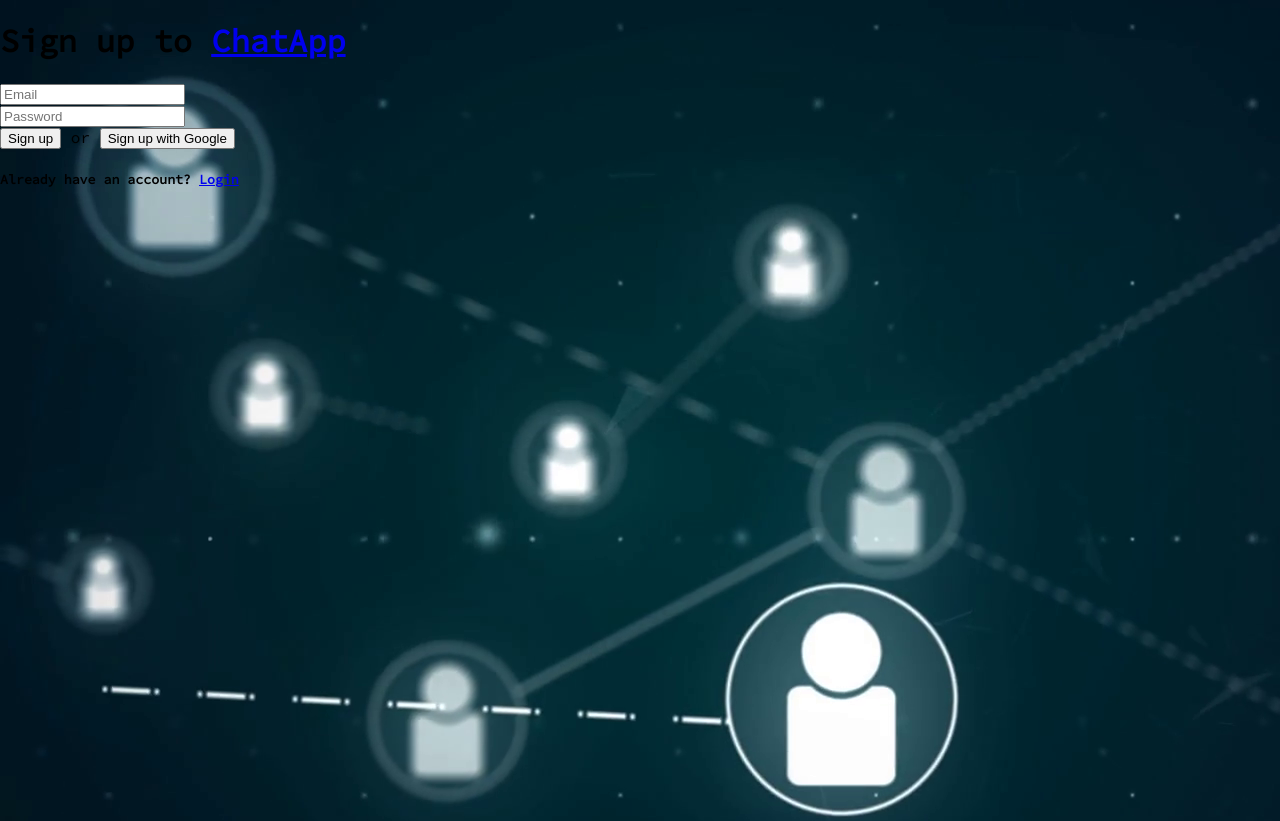
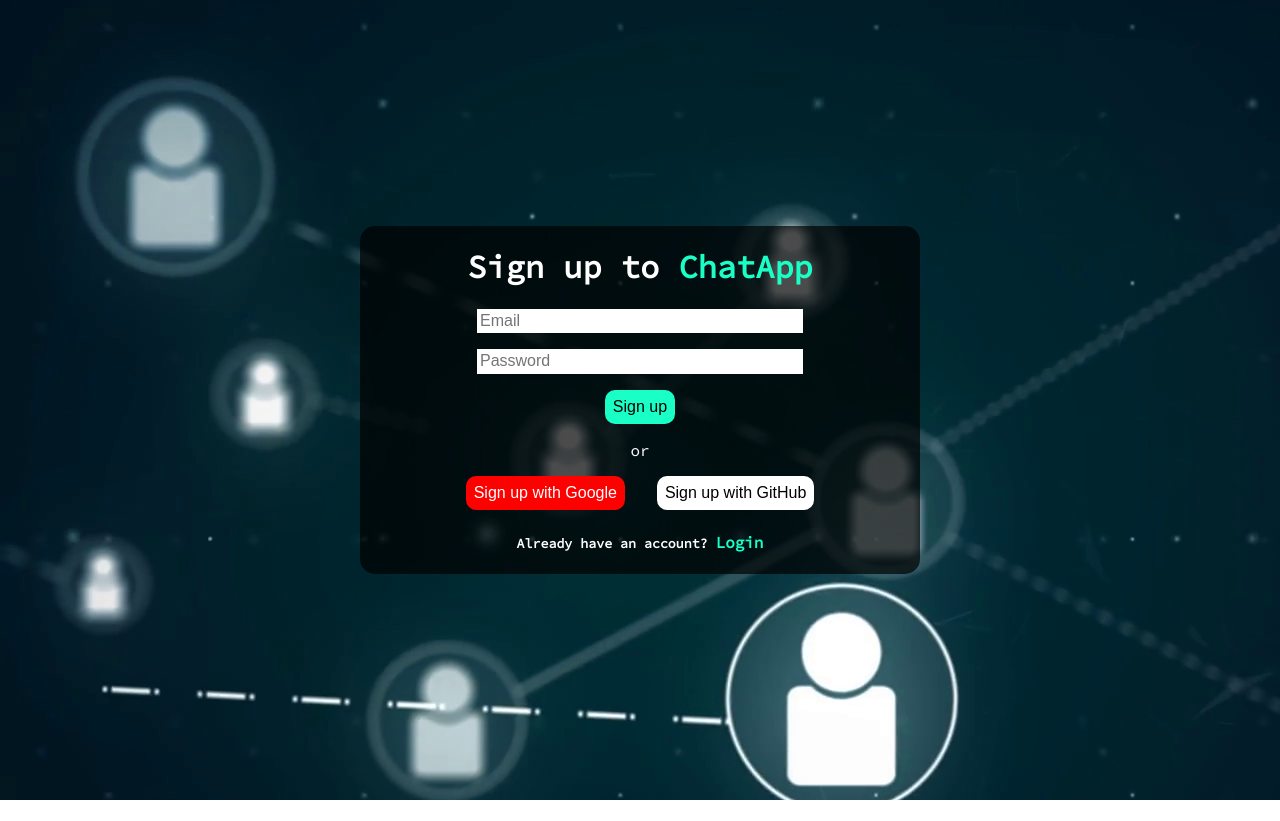
Before and after one commit to PrzemekSobolewski/Chat-App, a React (Create React App) app: page /signup in a window 1280 px wide. After the commit the page ends 800 px from the top, so only its background shows below. Built offline with nearby package versions, Linux system fonts and the light colour scheme; no server answers.

Commit message:
github and google login, sign up page styles

```diff
--- a/src/App.js
+++ b/src/App.js
@@ -19,7 +19,7 @@ const App = () => {
   useEffect(() => {
     auth().onAuthStateChanged((user) => {
       if(user) {
-        setAuthenticated(true);
+        setAuthenticated(false);
         setLoading(false);
       } else {
         setAuthenticated(false);
--- a/src/helpers/auth.js
+++ b/src/helpers/auth.js
@@ -11,4 +11,9 @@ export function signin(email, password) {
 export function signInWithGoogle() {
     const provider = new auth.GoogleAuthProvider();
     return auth().signInWithPopup(provider);
-  }
+}
+
+  export function signInWithGitHub() {
+    const provider = new auth.GithubAuthProvider();
+    return auth().signInWithPopup(provider);
+}
--- a/src/pages/Signup.js
+++ b/src/pages/Signup.js
@@ -1,15 +1,10 @@
 import React, { useState } from 'react';
 import {Link} from 'react-router-dom';
-import {signup, signInWithGoogle} from '../helpers/auth';
+import {signup, signInWithGoogle, signInWithGitHub} from '../helpers/auth';
 
 const SignUp = () => {
     const [email, setEmail] = useState('');
     const [password, setPassword] = useState('');
-
-    const handleChange = async (e) => {
-        setEmail(e.target.value);
-        setPassword(e.target.value);
-    }
 
     const handleSubmit = async (e) => {
         e.preventDefault();
@@ -28,9 +23,18 @@ const SignUp = () => {
         }
     }
 
+    const githubSignIn = async () => {
+        try {
+            await signInWithGitHub();
+        } catch (error) {
+            console.log(error)
+        }
+    }
+
     return(
-        <div>
-            <form onSubmit={handleSubmit}>
+        <div className={"signupPage"}>
+            <div className={"signupContent"}>
+                <form className={"signupForm"} onSubmit={handleSubmit}>
                     <h1>
                         Sign up to <Link to="/">ChatApp</Link>
                     </h1>
@@ -40,14 +44,20 @@ const SignUp = () => {
                     <div>
                         <input placeholder='Password' name='password' onChange={e => setPassword(e.target.value)} value={password}/>
                     </div>
-                <div>
-                    <button type="submit">Sign up</button> or <button onClick={googleSignIn}>Sign up with Google</button>
+                    <div >
+                        <button className={"signupButtton"} type="submit">Sign up</button>
+                    </div>
+                    <p> or </p>
+                    <div className={"outerSignupButtons"}>
+                        <button className={"signupGoogleButton signupButtton"} onClick={googleSignIn}>Sign up with Google</button>
+                        <button className={"signupGithubButton signupButtton"} onClick={githubSignIn}>Sign up with GitHub</button>
                     </div>
                     <div>
                         <h5>Already have an account? <Link to="/login">Login</Link></h5>
                     </div>
                 </form>
             </div>
+        </div>
     );
 }
 
--- a/src/services/firebase.js
+++ b/src/services/firebase.js
@@ -1,9 +1,9 @@
 import * as firebase from 'firebase';
 
 const config = {
-    apiKey: "...",
-    authDomain: "...",
-    databaseURL: "...",
+    apiKey: "AIzaSyACSf9EpFi2Yok-nrxen21B31ERbkoOglE",
+    authDomain: "chat-app-6d647.firebaseapp.com",
+    databaseURL: "https://chat-app-6d647.firebaseio.com",
 }
 
 firebase.initializeApp(config);
--- a/src/styles/main.scss
+++ b/src/styles/main.scss
@@ -23,3 +23,4 @@ html {
 
 @import 'home.module';
 @import 'login.module';
+@import 'signup.module';
--- /dev/null
+++ b/src/styles/signup.module.scss
@@ -0,0 +1,107 @@
+.signupPage {
+    display: flex;
+    justify-content: center;
+    align-items: center;
+    height: 100%;
+}
+
+.signupContent {
+    display: flex;
+    justify-content: center;
+    align-items: center;
+    flex-direction: column;
+    width: 35em;
+    color: white;
+    background-color: rgba(0, 0, 0, 0.7);
+    border-radius: 15px;
+}
+
+.signupForm {
+    > h1 {
+        text-align: center;
+        > a {
+        text-decoration: none;
+        color: #1affc6;
+        }
+        > a:hover {
+            color: #008060;
+        }
+
+    }
+
+    > div {
+        display: flex;
+        justify-content: center;
+        align-items: center;
+
+        > input {
+            width: 20em;
+            font-size: 1em;
+            padding: 0.2em;
+            border: none;
+            margin-bottom: 1em;
+        }
+
+        > input:focus {
+            outline: none;
+        }
+
+        > h5 {
+            > a {
+                text-decoration: none;
+                font-size: 1.2em;
+                color: #1affc6;
+            }
+            > a:hover {
+                color: #008060;
+            }
+        }
+    }
+
+    > p {
+        text-align: center;
+    }
+
+
+}
+
+.signupButtton {
+    background-color: #1affc6;
+    border: none;
+    border-radius: 10px;
+    padding: 0.5em;
+    font-size: 1em;
+}
+
+.signupButtton:focus {
+    outline: none;
+}
+
+.signupButtton:hover {
+    cursor: pointer;
+    background-color: #008060;
+}
+
+.signupGoogleButton {
+    background-color: red;
+    margin-right: 1em;
+    color: white;
+}
+.signupGoogleButton:hover {
+    background-color: darkred;
+}
+
+.signupGithubButton {
+    background-color: white;
+    margin-left: 1em;
+    color: black;
+}
+
+.signupGithubButton:hover {
+    background-color: rgba(245, 245, 245, 0.74);
+}
+
+
+.outerSignupButtons {
+    width: 100%;
+}
```
Lines whose indentation alone changed are shown as unchanged.
